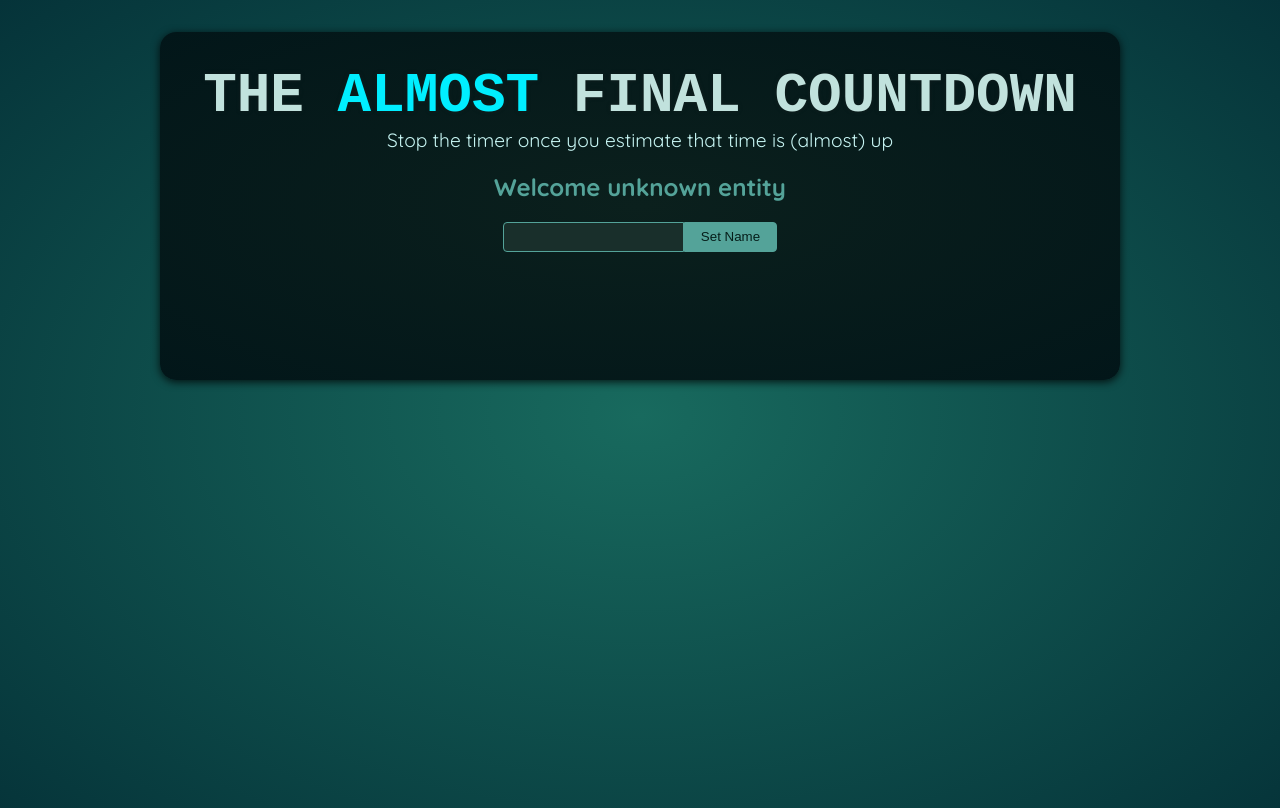
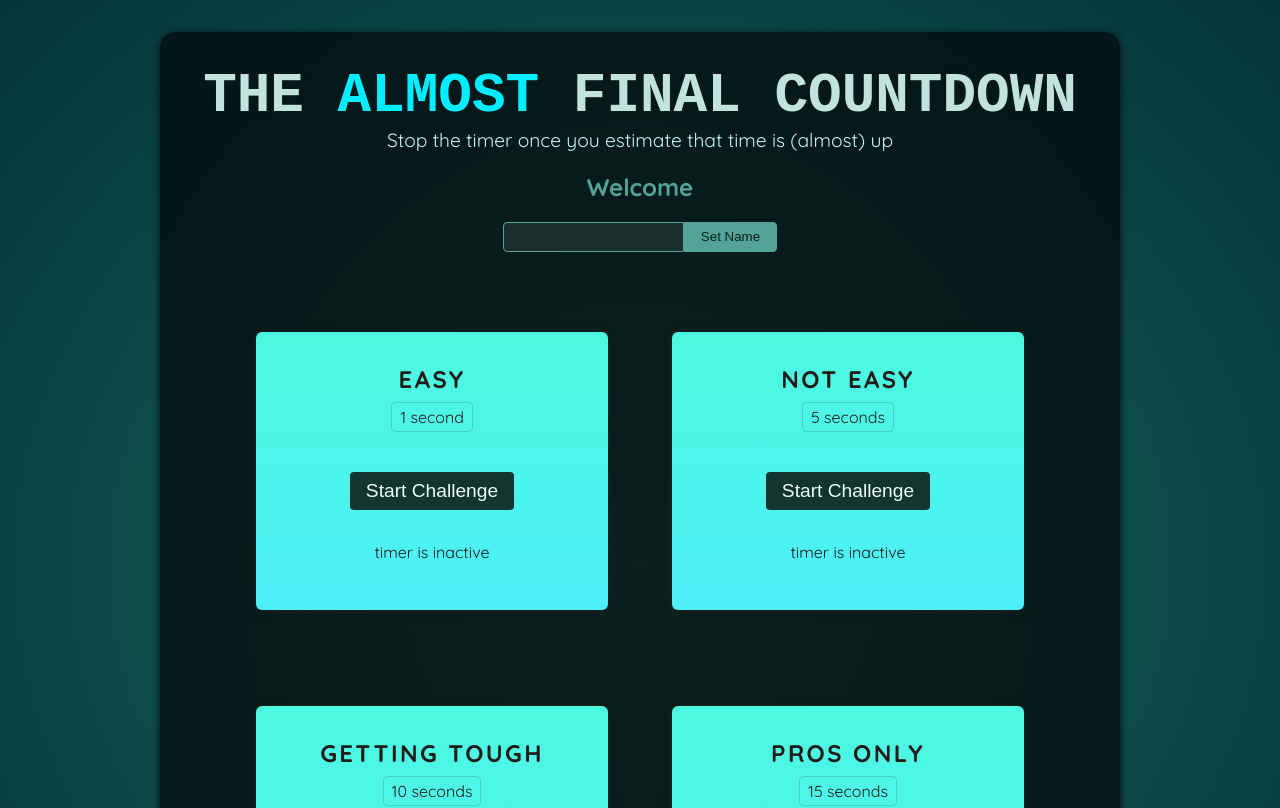
Before and after one commit to muqaddasazahra/countdowngame, a React (Vite) app: page / in a window 1280 px wide. Shown: the top 808 px of the page. Built offline with nearby package versions, Linux system fonts and the light colour scheme; a web font is replaced by a local one.

Commit message:
TimerChallenge Component added

```diff
--- a/src/App.jsx
+++ b/src/App.jsx
@@ -1,10 +1,18 @@
 import Player from './components/Player.jsx';
+import TimerChallenge from './components/TimerChallenge.jsx';
 
 function App() {
   return (
     <>
       <Player />
-      <div id="challenges"></div>
+      <div id="challenges">
+        <TimerChallenge title="Easy" targetTime={1}/>
+        <TimerChallenge title="Not Easy" targetTime={5}/>
+        <TimerChallenge title="Getting Tough" targetTime={10}/>
+        <TimerChallenge title="Pros only " targetTime={15}/>
+
+
+      </div>
     </>
   );
 }
--- a/src/components/Player.jsx
+++ b/src/components/Player.jsx
@@ -1,10 +1,18 @@
+import { useRef } from "react";
+import { useState } from "react";
 export default function Player() {
+  const [playerName,setPlayerName]=useState("");
+  const player=useRef();
+  function handleClick()
+  {
+    setPlayerName(player.current.value);
+  }
   return (
     <section id="player">
-      <h2>Welcome unknown entity</h2>
+      <h2>Welcome {playerName?? "unknown entity"}</h2>
       <p>
-        <input type="text" />
-        <button>Set Name</button>
+        <input type="text" ref={player}/>
+        <button onClick={handleClick}>Set Name</button>
       </p>
     </section>
   );
--- /dev/null
+++ b/src/components/TimerChallenge.jsx
@@ -0,0 +1,17 @@
+export default function TimerChallenge({title, targetTime})
+{
+return <section className="challenge">
+<h2>{title}</h2>
+<p className="challenge-time">
+    {targetTime} second{targetTime>1 ? "s":""}
+</p>
+<p>
+    <button>
+        Start Challenge
+    </button>
+</p>
+<p className="">
+    timer is inactive
+</p>
+</section>
+}
```
